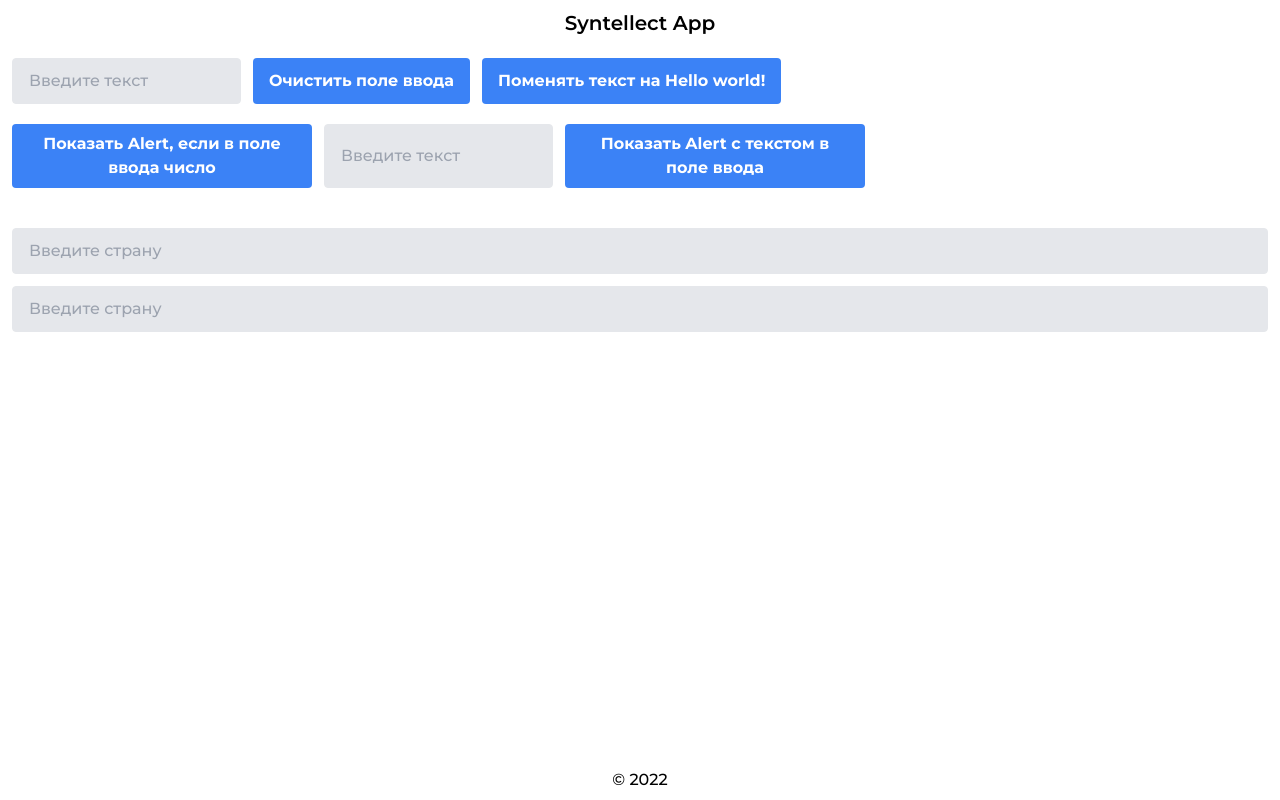
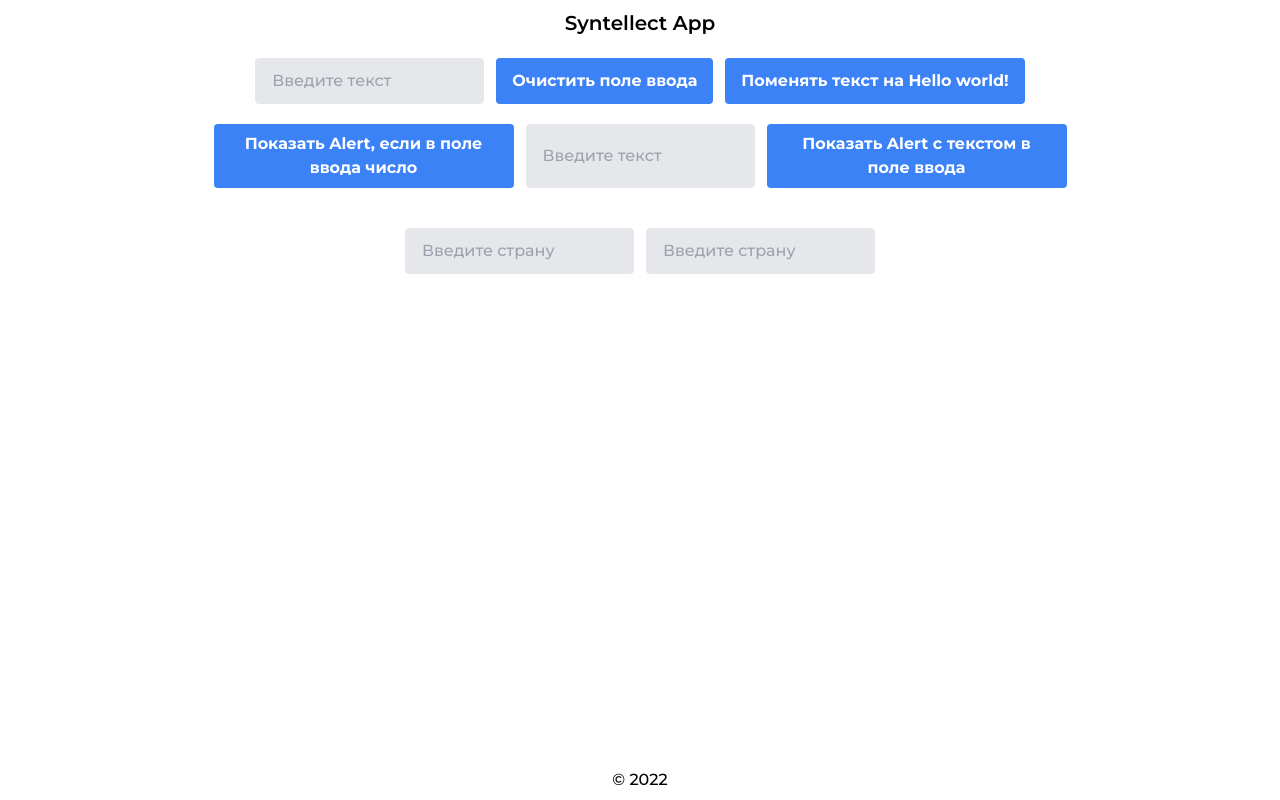
Before and after one commit to propertiess/propertiess-syntellect-app, a React (Create React App) app: page / in a window 1280 px wide. Built offline with nearby package versions, Linux system fonts and the light colour scheme.

Commit message:
fix: doesnt flex-wrap

```diff
--- a/src/pages/home/components/ControlAutoComplete/ControlAutoComplete.module.scss
+++ b/src/pages/home/components/ControlAutoComplete/ControlAutoComplete.module.scss
@@ -1,3 +1,3 @@
 .wrap {
-  @apply relative w-full;
+  @apply relative;
 }
--- a/src/pages/home/components/ControlAutoCompleteList/ControlAutoCompleteList.module.scss
+++ b/src/pages/home/components/ControlAutoCompleteList/ControlAutoCompleteList.module.scss
@@ -1,3 +1,3 @@
 .wrap {
-  @apply mt-10 flex flex-wrap gap-3;
+  @apply mt-10 flex justify-center px-1 flex-wrap gap-3;
 }
--- a/src/pages/home/components/Controls/Controls.module.scss
+++ b/src/pages/home/components/Controls/Controls.module.scss
@@ -1,3 +1,3 @@
 .wrap {
-  @apply flex flex-col gap-5;
+  @apply flex flex-col items-center px-1 gap-5;
 }
```
